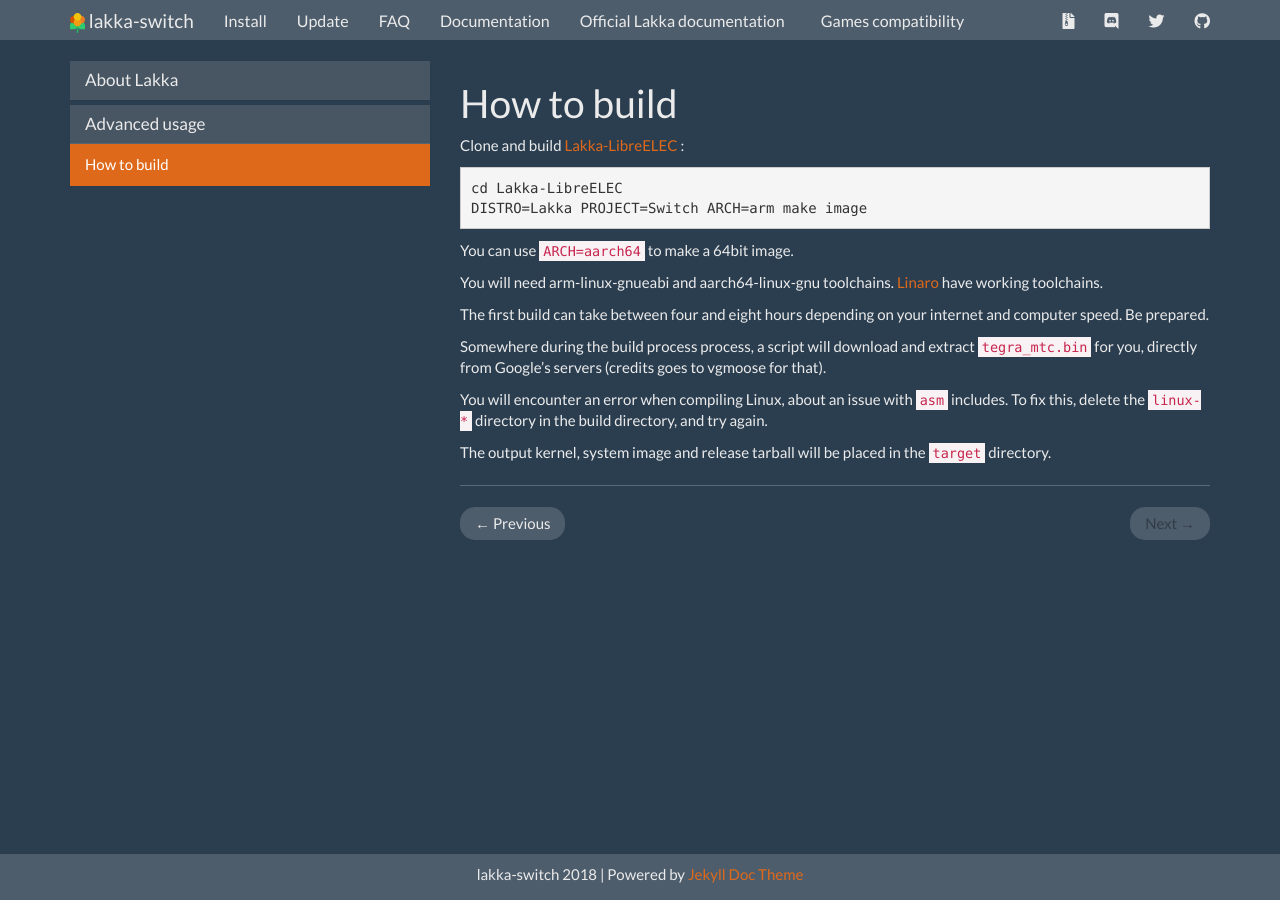
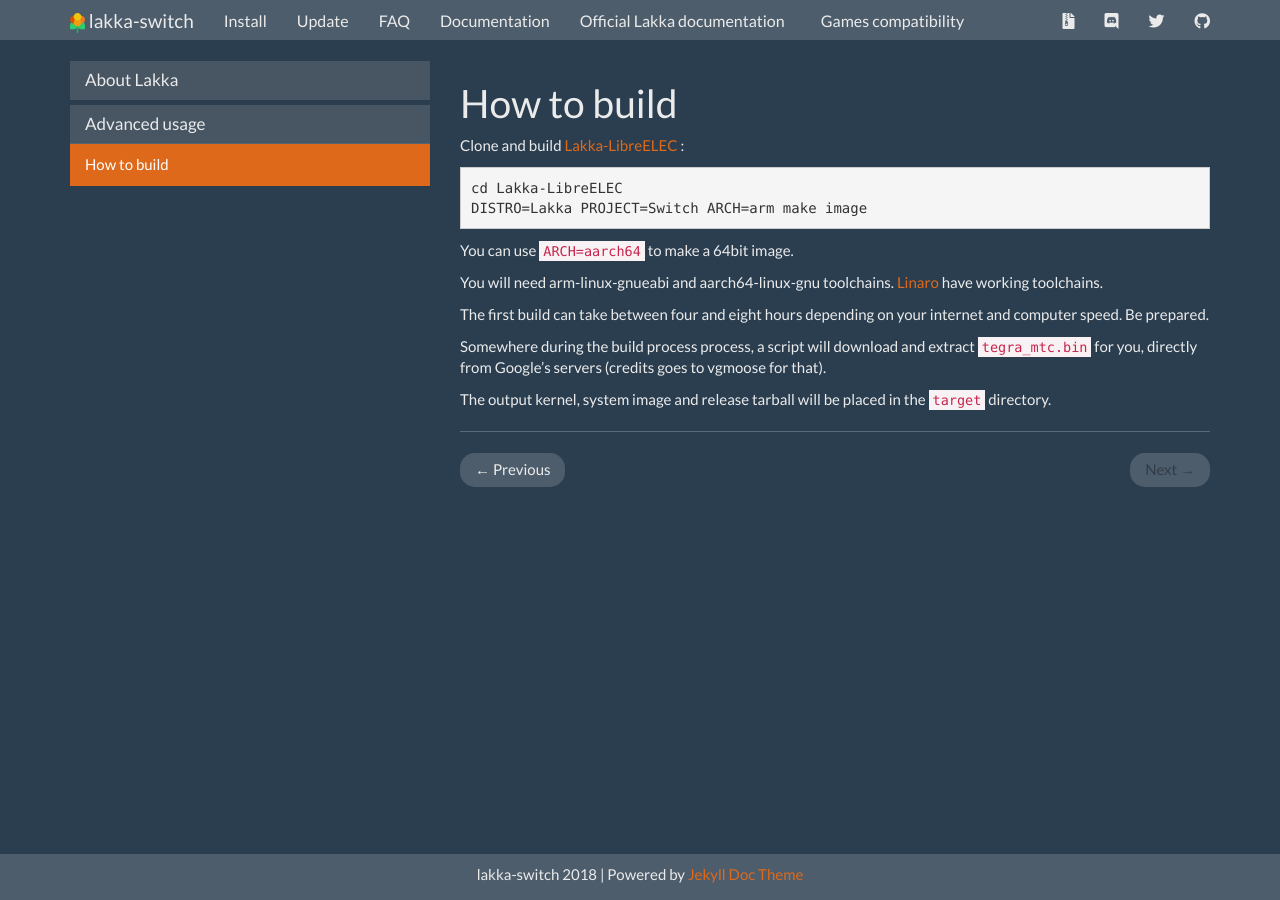
Before and after one commit to lakka-switch/documentation, a Jekyll site: the page built from _docs/howtobuild.md, in a window 1280 px wide. Built offline with Jekyll 4.4.1, drawn with Linux system fonts in a browser that asks for light colours; nearby versions of some CDN libraries.

Commit message:
Update howtobuild.md

```diff
--- a/_docs/howtobuild.md
+++ b/_docs/howtobuild.md
@@ -18,6 +18,4 @@
 
 Somewhere during the build process process, a script will download and extract `tegra_mtc.bin` for you, directly from Google's servers (credits goes to vgmoose for that).
 
-You will encounter an error when compiling Linux, about an issue with `asm` includes. To fix this, delete the `linux-*` directory in the build directory, and try again.
-
 The output kernel, system image and release tarball will be placed in the `target` directory.
```
